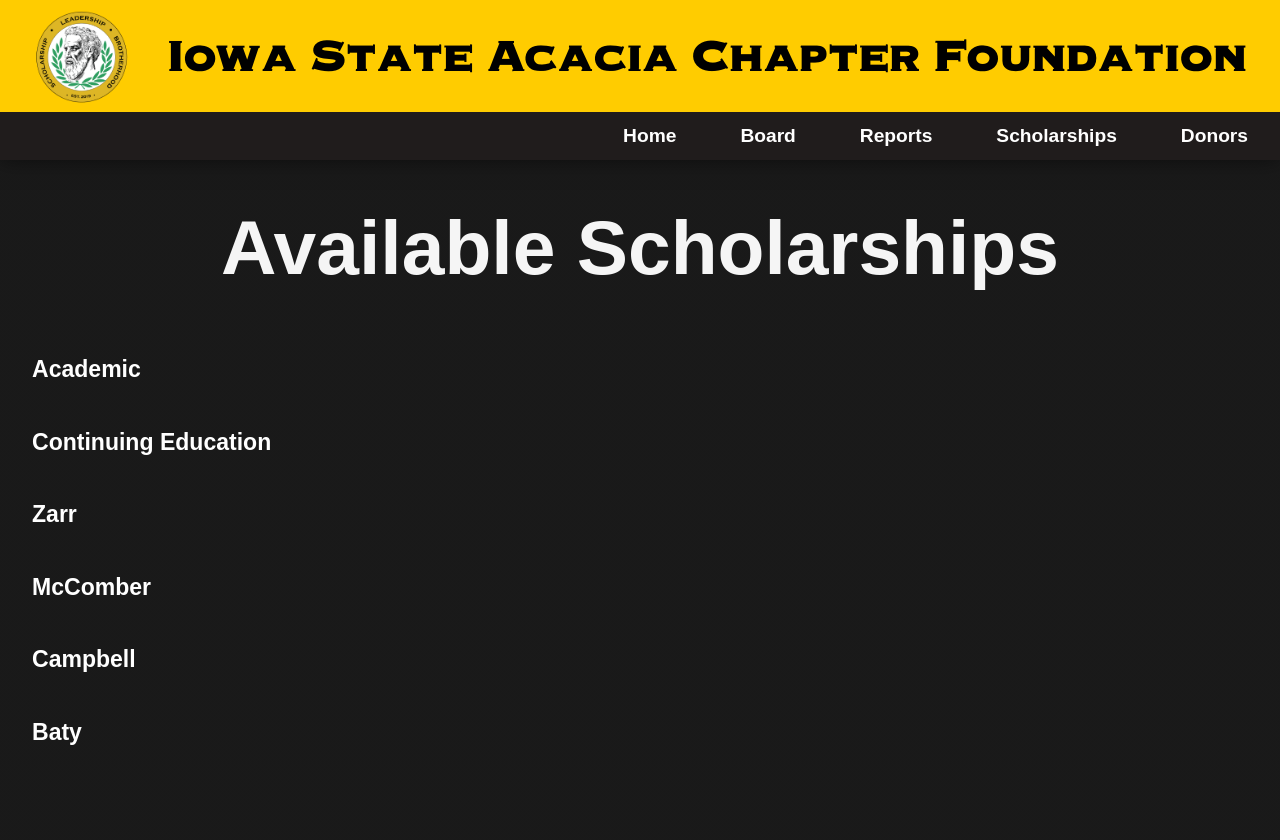
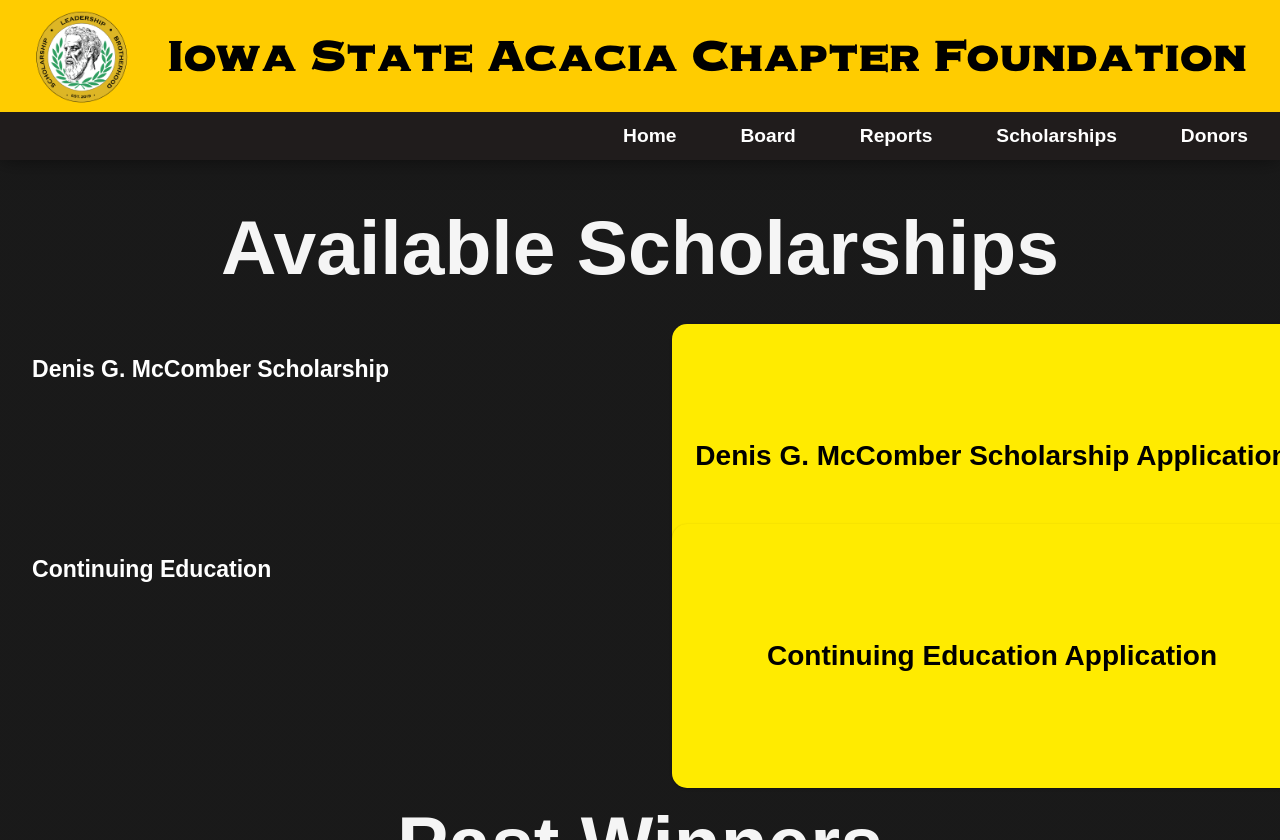
Before and after one commit to kevin21018212/Acacia-Website, a Next.js app: page /scholarships in a window 1280 px wide. Built offline with nearby package versions, Linux system fonts and the light colour scheme; a web font is replaced by a local one.

Commit message:
boxes updates

```diff
--- /dev/null
+++ b/app/reports/downloadbox.module.css
@@ -0,0 +1,24 @@
+.box {
+  text-align: center;
+  display: flex;
+  flex-direction: column;
+  justify-content: center;
+  align-items: center;
+  background-color: #ffeb00;
+  height: 100%;
+  width: 100%;
+  padding: 5% 2.5%;
+  border-radius: 15px;
+  transition: background-color 0.2s, transform 0.3s;
+  box-shadow: 0px 1px 3px rgba(0, 0, 0, 0.12), 0px 1px 2px rgba(0, 0, 0, 0.24);
+}
+
+.title h3 {
+  font-size: 3.5vh;
+  text-wrap: wrap;
+}
+
+.box:hover {
+  transform: scale(1.05);
+  background-color: #ffeb00;
+}
--- a/app/reports/downloadbox.tsx
+++ b/app/reports/downloadbox.tsx
@@ -1,14 +1,14 @@
-// DownloadBox.jsx
+"use client";
 import React from "react";
 import { motion } from "framer-motion";
-import styles from "./page.module.css";
+import styles from "./downloadbox.module.css";
 
 interface DownloadBoxProps {
   title: string;
-  handleDownload: () => void;
+  file: string;
 }
 
-const DownloadBox: React.FC<DownloadBoxProps> = ({ title, handleDownload }) => {
+const DownloadBox = ({ title, file }: DownloadBoxProps) => {
   const boxVariants = {
     hidden: { scale: 0.5, opacity: 0 },
     visible: {
@@ -23,6 +23,28 @@
     hover: { scale: 1.1, duration: 0, delay: 0 },
   };
 
+  const handleDownload = () => {
+    const fileUrl = `documents/${file}`;
+    fetch(fileUrl)
+      .then((response) => {
+        if (!response.ok) {
+          throw new Error(`Failed to download ${file}`);
+        }
+        return response.blob();
+      })
+      .then((blob) => {
+        const link = document.createElement("a");
+        link.href = URL.createObjectURL(blob);
+        link.download = file;
+        document.body.appendChild(link);
+        link.click();
+        document.body.removeChild(link);
+      })
+      .catch((error) => {
+        console.error(error);
+      });
+  };
+
   return (
     <motion.div
       variants={boxVariants}
@@ -32,7 +54,9 @@
       className={styles.box}
       onClick={handleDownload}
     >
-      <h3 className={styles.heading}>{title}</h3>
+      <div className={styles.title}>
+        <h3>{title}</h3>
+      </div>
     </motion.div>
   );
 };
--- a/app/reports/page.module.css
+++ b/app/reports/page.module.css
@@ -14,7 +14,8 @@
   display: flex;
   justify-content: center;
   align-items: flex-end;
-  margin: 5%;
+  margin-top: 4%;
+  margin-bottom: 2;
 }
 .heading h1 {
   font-size: 5vw;
@@ -22,7 +23,6 @@
 }
 
 .boxesContainer {
-  height: 90%;
   width: 100%;
   padding: 0% 5%;
   display: flex;
@@ -31,26 +31,7 @@
 }
 
 .box {
-  display: flex;
-  justify-content: center;
-  align-items: center;
-  text-align: center;
-  background-color: #ffeb00;
+  width: 25vw;
   height: 20vh;
-  width: 22.5vw;
-  margin: 2%;
-  border-radius: 15px;
-  transition: background-color 0.3s, transform 0.3s;
-  box-shadow: 0px 1px 3px rgba(0, 0, 0, 0.12), 0px 1px 2px rgba(0, 0, 0, 0.24);
+  margin: 3%;
 }
-
-.box h3 {
-  font-size: 2.25vw;
-  font-weight: 500;
-  margin-top: 25%;
-}
-
-.box:hover {
-  transform: scale(1.05);
-  background-color: #ffeb00;
-}
--- a/app/scholarships/page.module.css
+++ b/app/scholarships/page.module.css
@@ -37,7 +37,7 @@
 .scholarship {
   display: flex;
   width: 100%;
-  height: 15%;
+  height: 25vh;
 }
 
 /* Scholarship Info and Requirements */
@@ -48,4 +48,7 @@
 
 .requirements {
   width: 50%;
+  display: flex;
+  justify-content: center;
+  align-items: center;
 }
--- a/app/scholarships/page.tsx
+++ b/app/scholarships/page.tsx
@@ -1,5 +1,6 @@
 "use client";
 
+import DownloadBox from "../reports/downloadbox";
 import styles from "./page.module.css";
 
 export default function Scholarships() {
@@ -8,43 +9,31 @@
       <div className={styles.heading}>
         <h2>Available Scholarships</h2>
       </div>
+
       <div className={styles.scholarshipBox}>
         <div className={styles.scholarship}>
           <div className={styles.info}>
-            <h5>Academic</h5>
+            <h5>Denis G. McComber Scholarship</h5>
           </div>
-          <div className={styles.requirements}></div>
+          <div className={styles.requirements}>
+            <DownloadBox
+              title="Denis G. McComber Scholarship Application"
+              file={""}
+            />
+          </div>
         </div>
         <div className={styles.scholarship}>
           <div className={styles.info}>
             <h5>Continuing Education</h5>
           </div>
-          <div className={styles.requirements}></div>
+          <div className={styles.requirements}>
+            <DownloadBox title="Continuing Education Application" file={""} />
+          </div>
         </div>
-        <div className={styles.scholarship}>
-          <div className={styles.info}>
-            <h5>Zarr</h5>
-          </div>
-          <div className={styles.requirements}></div>
-        </div>
-        <div className={styles.scholarship}>
-          <div className={styles.info}>
-            <h5>McComber</h5>
-          </div>
-          <div className={styles.requirements}></div>
-        </div>
-        <div className={styles.scholarship}>
-          <div className={styles.info}>
-            <h5>Campbell</h5>
-          </div>
-          <div className={styles.requirements}></div>
-        </div>
-        <div className={styles.scholarship}>
-          <div className={styles.info}>
-            <h5>Baty</h5>
-          </div>
-          <div className={styles.requirements}></div>
-        </div>
+      </div>
+
+      <div className={styles.heading}>
+        <h2>Past Winners</h2>
       </div>
     </div>
   );
```
Also changed, not shown: app/reports/page.tsx (+21 -37 lines).
